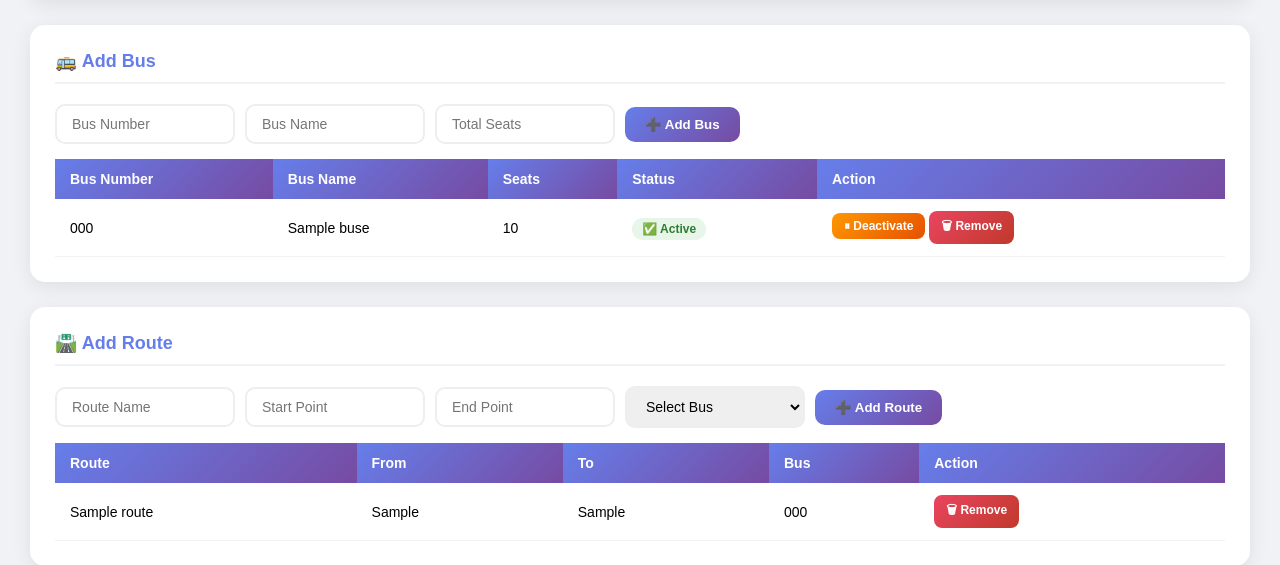
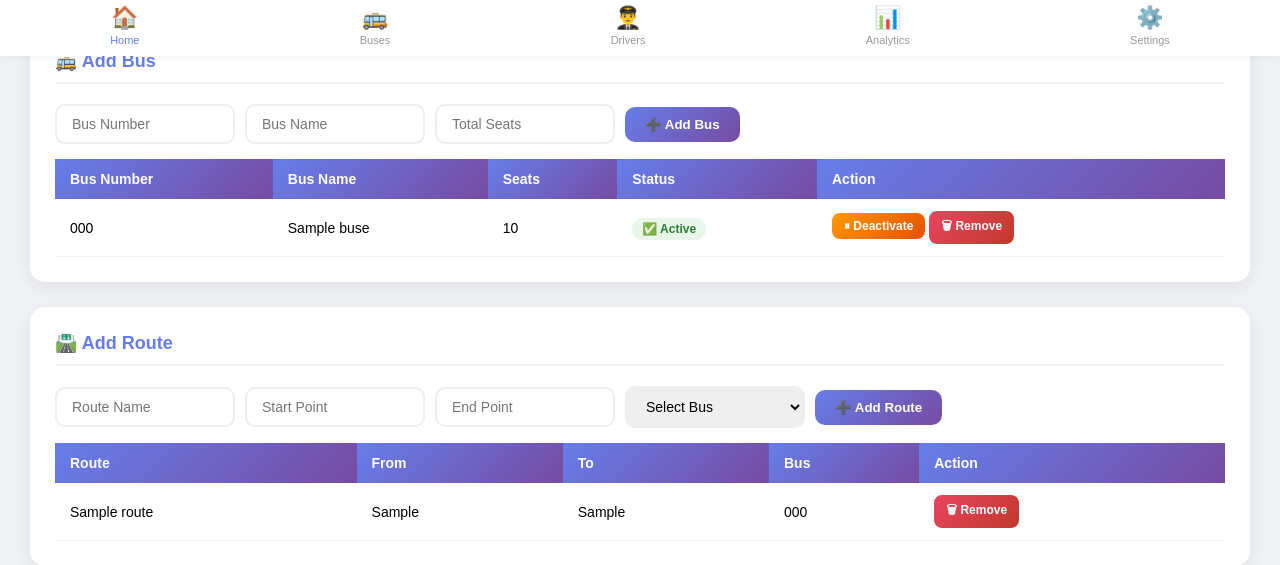
Before and after one commit to PR0810/Smart-Bus-Tracking, a Flask app: page /admin in a window 1280 px wide. Shown: the part 744-1309 px from the top of the page. Run offline with Flask 3, Linux system fonts and the light colour scheme; the visitor is signed in with stand-in values (Sample User, id 1); tables that the repository leaves empty or names only in its code hold one stand-in row (values such as "Sample post"); data that the repository does not hold is empty; some libraries are stand-ins or nearby versions.

Commit message:
add bottom nav

```diff
--- a/templates/admin.html
+++ b/templates/admin.html
@@ -263,6 +263,32 @@
       }
       body.dark tr:hover td {
         background: #0f3460;
+      }
+      .bottom-nav {
+        position: fixed;
+        bottom: 0;
+        width: 100%;
+        background: white;
+        display: flex;
+        justify-content: space-around;
+        padding: 10px 0;
+        box-shadow: 0 -2px 10px rgba(0, 0, 0, 0.1);
+        z-index: 100;
+      }
+      .bottom-nav a {
+        display: flex;
+        flex-direction: column;
+        align-items: center;
+        font-size: 11px;
+        color: #999;
+        text-decoration: none;
+        gap: 3px;
+      }
+      .bottom-nav a.active {
+        color: #667eea;
+      }
+      .bottom-nav span {
+        font-size: 22px;
       }
     </style>
   </head>
@@ -554,5 +580,12 @@
         document.getElementById("darkBtn").innerText = "☀️ Light";
       }
     </script>
+    <div class="bottom-nav">
+      <a href="/admin" class="active"><span>🏠</span>Home</a>
+      <a href="/bus_history"><span>🚌</span>Buses</a>
+      <a href="/profile"><span>👨‍✈️</span>Drivers</a>
+      <a href="/admin"><span>📊</span>Analytics</a>
+      <a href="/profile"><span>⚙️</span>Settings</a>
+    </div>
   </body>
 </html>
```
